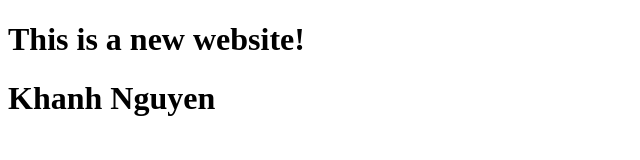
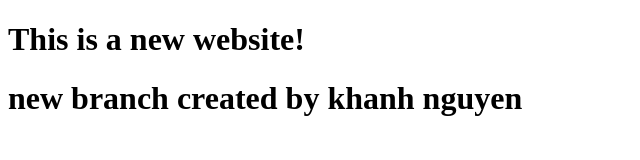
Before and after one commit to patricko5/2-github-learning, a plain HTML site: page index.html in a window 1280 px wide. Shown: the whole page, without its empty margins (0-640 px from the left). Drawn offline with Linux system fonts and the light colour scheme.

Commit message:
newww branchhh

```diff
--- a/index.html
+++ b/index.html
@@ -12,7 +12,7 @@
     <!--Sowmithra-->
     <!--JR-->
     <div>
-      <h1>Khanh Nguyen</h1>
+      <h1>new branch created by khanh nguyen</h1>
     </div>
   </body>
 </html>
```
